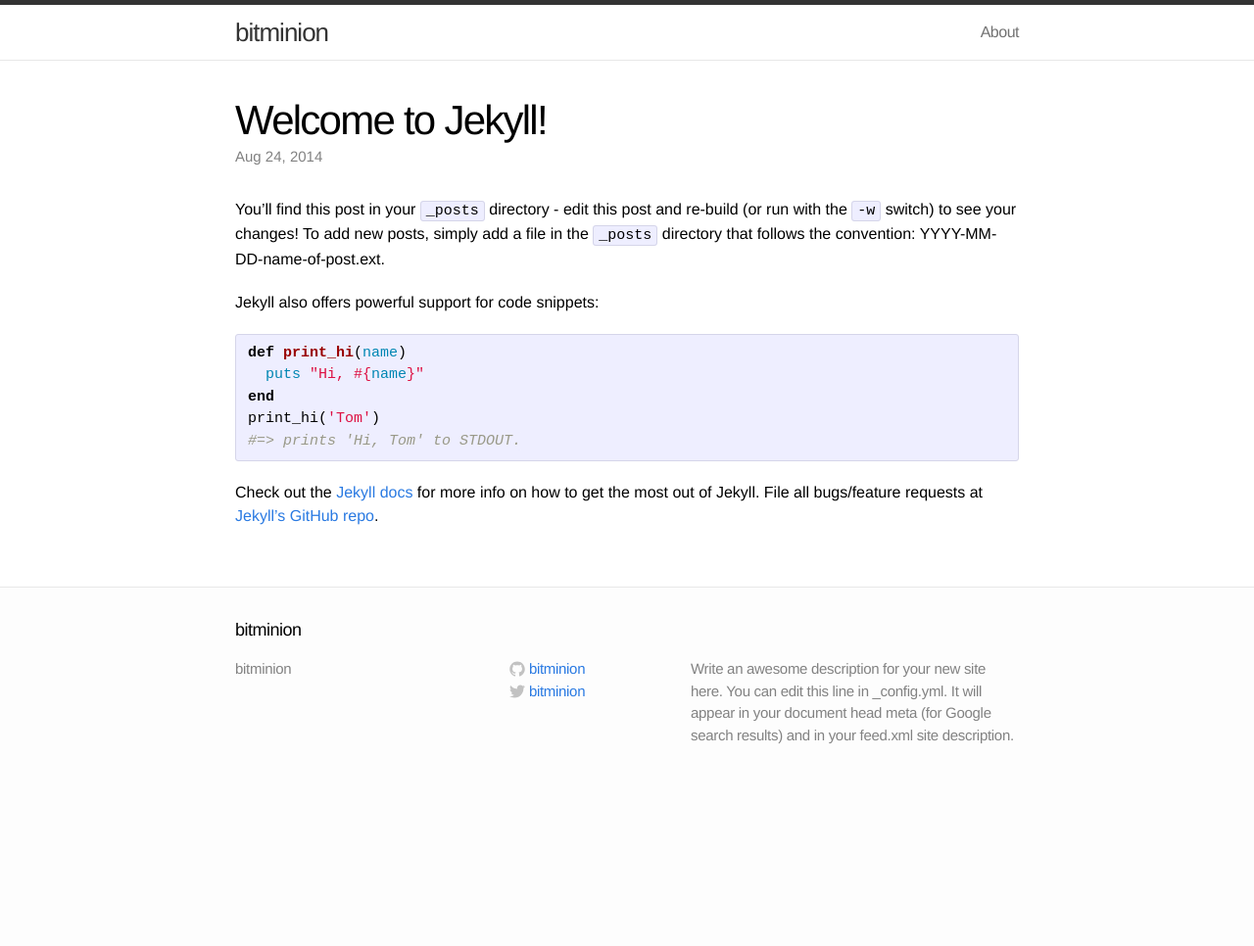
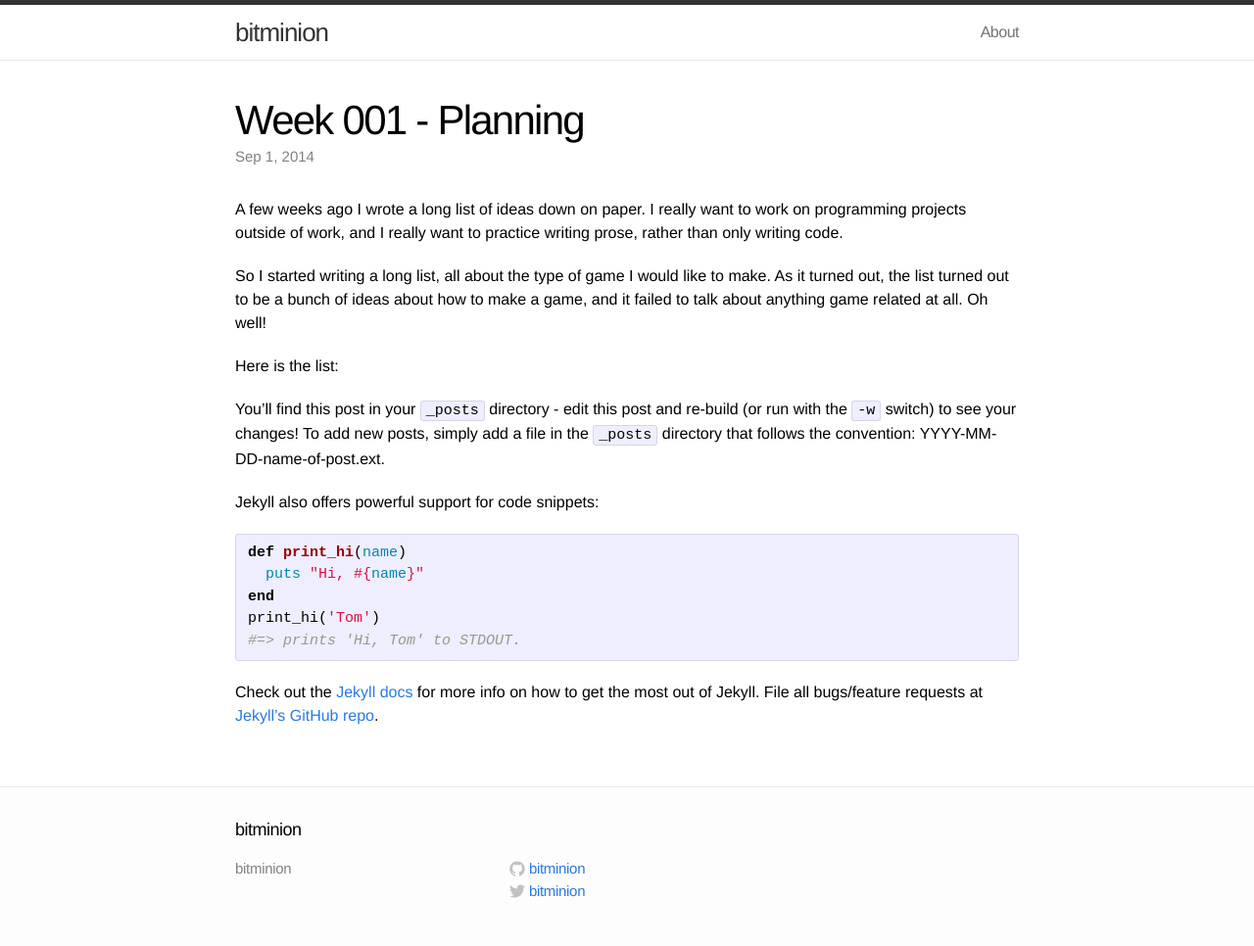
Before and after one commit to bitminion/bitminion.github.io, a Jekyll site: the page built from _posts/2014-09-01-week-ending-001-planning.markdown, in a window 1280 px wide. Shown: the whole page at 98% size. Built offline with Jekyll 4.4.1, drawn with Linux system fonts in a browser that asks for light colours; before the commit the page ends 900 px from its top, so only the background shows below that.

Commit message:
Removing unused config for now

```diff
--- a/_config.yml
+++ b/_config.yml
@@ -1,8 +1,5 @@
 # Site settings
 title: bitminion
-email:
-description: "Write an awesome description for your new site here. You can edit this line in _config.yml. It will appear in your document head meta (for Google search results) and in your feed.xml site description."
-baseurl: ""
 url: "http://bitminion.com"
 twitter_username: bitminion
 github_username: bitminion
--- a/_posts/2014-08-24-welcome-to-jekyll.markdown
+++ b/_posts/2014-09-01-week-ending-001-planning.markdown
@@ -1,9 +1,17 @@
 ---
 layout: post
-title:  "Welcome to Jekyll!"
-date:   2014-08-24 14:14:28
-categories: jekyll update
+title:  "Week 001 - Planning"
+date:   2014-09-01 12:54:28
+categories: planning weekly
 ---
+
+A few weeks ago I wrote a long list of ideas down on paper. I really want to work on programming projects outside of work, and I really want to practice writing prose, rather than only writing code.
+
+So I started writing a long list, all about the type of game I would like to make. As it turned out, the list turned out to be a bunch of ideas about how to make a game, and it failed to talk about anything game related at all. Oh well!
+
+Here is the list:
+
+
 
 You'll find this post in your `_posts` directory - edit this post and re-build (or run with the `-w` switch) to see your changes!
 To add new posts, simply add a file in the `_posts` directory that follows the convention: YYYY-MM-DD-name-of-post.ext.
```
